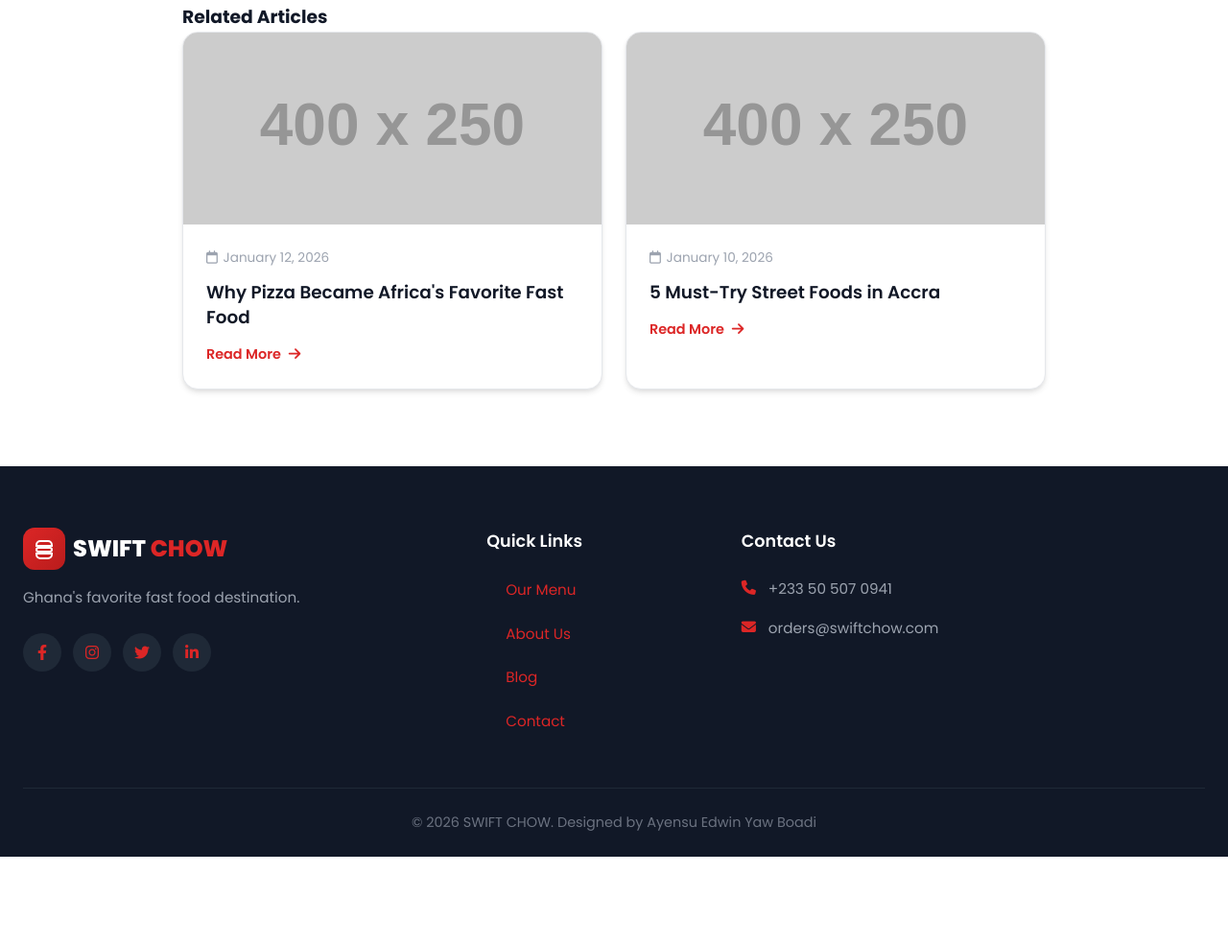
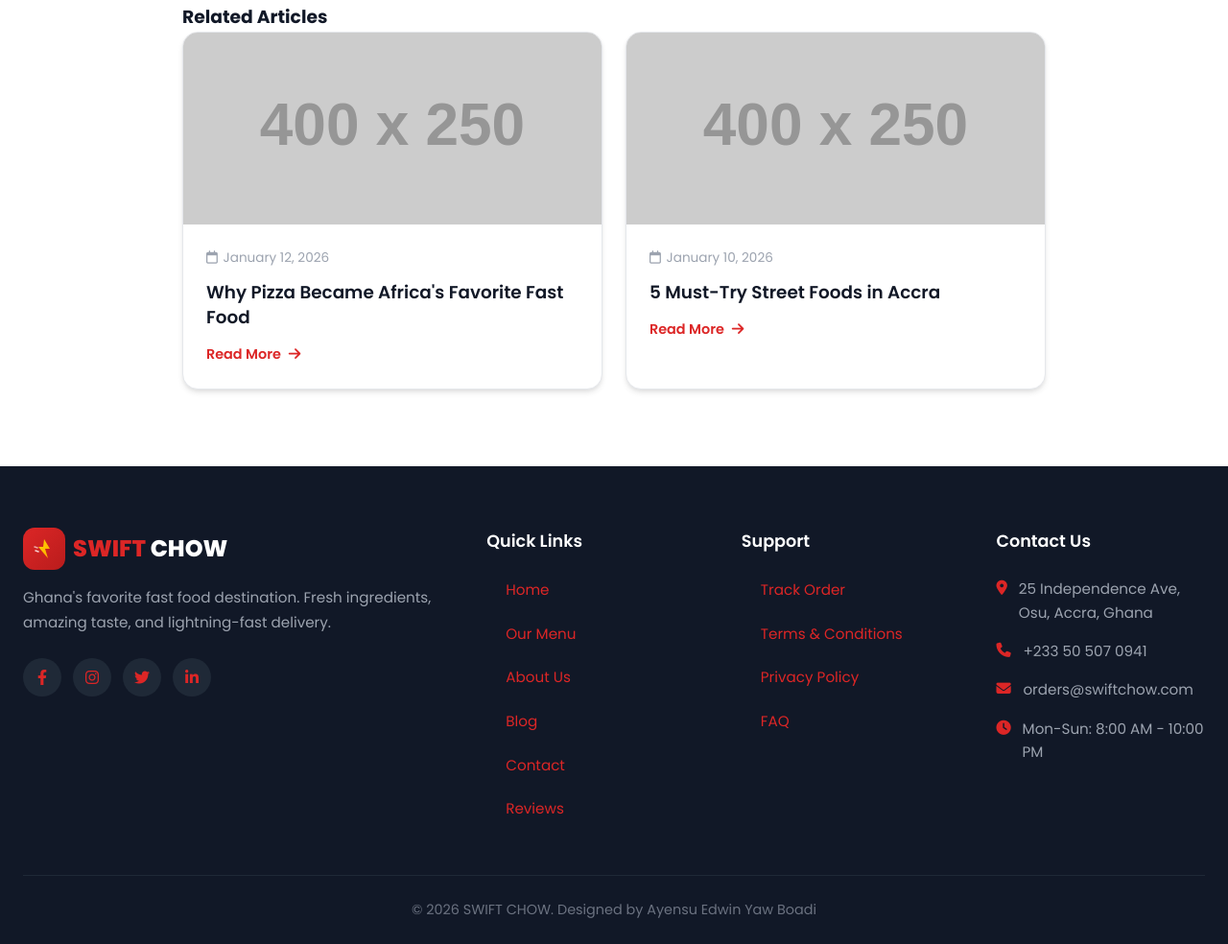
Before and after one commit to Yaw-B/swift-chow-backend, a website: page blog-post.html in a window 1280 px wide. Shown: the part 1478-2462 px from the top of the page at 96% size. Before the commit the page ends 2371 px from the top, so only its background shows below. Drawn offline with Linux system fonts and the light colour scheme; placeholder pictures from the web are drawn by us.

Commit message:
Fix: Update blog-post footer to match homepage and fix floating cart string concatenation

```diff
--- a/blog-post.html
+++ b/blog-post.html
@@ -194,34 +194,56 @@
                     <a href="index.html" class="logo">
                         <div class="logo-icon">
                             <svg width="24" height="24" viewBox="0 0 24 24" fill="none" xmlns="http://www.w3.org/2000/svg">
-                                <path d="M4 8C4 5.79086 5.79086 4 8 4H16C18.2091 4 20 5.79086 20 8V9H4V8Z" stroke="white" stroke-width="2"/>
-                                <rect x="4" y="11" width="16" height="4" rx="2" stroke="white" stroke-width="2"/>
-                                <path d="M4 17H20V18C20 20.2091 18.2091 22 16 22H8C5.79086 22 4 20.2091 4 18V17Z" stroke="white" stroke-width="2"/>
+                                <defs>
+                                    <linearGradient id="logoGrad2" x1="0%" y1="0%" x2="100%" y2="100%">
+                                        <stop offset="0%" style="stop-color:#FFD700;stop-opacity:1" />
+                                        <stop offset="100%" style="stop-color:#FFA500;stop-opacity:1" />
+                                    </linearGradient>
+                                </defs>
+                                <path d="M12 2L18 12H13L16 22L6 10H11L12 2Z" fill="url(#logoGrad2)" />
+                                <path d="M3 14L6 15" stroke="white" stroke-width="1.5" stroke-linecap="round" opacity="0.8"/>
+                                <path d="M2 10L5 11" stroke="white" stroke-width="1.5" stroke-linecap="round" opacity="0.6"/>
                             </svg>
                         </div>
-                        <span class="logo-text" style="color: white;">SWIFT <span style="color: var(--primary);">CHOW</span></span>
+                        <span class="logo-text">SWIFT <span>CHOW</span></span>
                     </a>
-                    <p>Ghana's favorite fast food destination.</p>
+                    <p>Ghana's favorite fast food destination. Fresh ingredients, amazing taste, and lightning-fast delivery.</p>
                     <div class="footer-social">
-                        <a href="#"><i class="fab fa-facebook-f"></i></a>
-                        <a href="#"><i class="fab fa-instagram"></i></a>
-                        <a href="#"><i class="fab fa-twitter"></i></a>
-                        <a href="#"><i class="fab fa-linkedin-in"></i></a>
+                        <a href="#" aria-label="Facebook"><i class="fab fa-facebook-f"></i></a>
+                        <a href="#" aria-label="Instagram"><i class="fab fa-instagram"></i></a>
+                        <a href="#" aria-label="Twitter"><i class="fab fa-twitter"></i></a>
+                        <a href="#" aria-label="LinkedIn"><i class="fab fa-linkedin-in"></i></a>
                     </div>
                 </div>
 
                 <div class="footer-column">
                     <h4>Quick Links</h4>
                     <ul class="footer-links">
+                        <li><a href="index.html">Home</a></li>
                         <li><a href="menu.html">Our Menu</a></li>
                         <li><a href="about.html">About Us</a></li>
                         <li><a href="blog.html">Blog</a></li>
                         <li><a href="contact.html">Contact</a></li>
+                        <li><a href="reviews.html">Reviews</a></li>
+                    </ul>
+                </div>
+
+                <div class="footer-column">
+                    <h4>Support</h4>
+                    <ul class="footer-links">
+                        <li><a href="tracking.html">Track Order</a></li>
+                        <li><a href="terms.html">Terms & Conditions</a></li>
+                        <li><a href="privacy.html">Privacy Policy</a></li>
+                        <li><a href="contact.html#faq">FAQ</a></li>
                     </ul>
                 </div>
 
                 <div class="footer-column">
                     <h4>Contact Us</h4>
+                    <div class="footer-contact-item">
+                        <i class="fas fa-map-marker-alt"></i>
+                        <span>25 Independence Ave, Osu, Accra, Ghana</span>
+                    </div>
                     <div class="footer-contact-item">
                         <i class="fas fa-phone"></i>
                         <span>+233 50 507 0941</span>
@@ -229,6 +251,10 @@
                     <div class="footer-contact-item">
                         <i class="fas fa-envelope"></i>
                         <span>orders@swiftchow.com</span>
+                    </div>
+                    <div class="footer-contact-item">
+                        <i class="fas fa-clock"></i>
+                        <span>Mon-Sun: 8:00 AM - 10:00 PM</span>
                     </div>
                 </div>
             </div>
--- a/js/main.js
+++ b/js/main.js
@@ -3277,16 +3277,9 @@ function updateFloatingCart() {
   // Update items preview
   const itemsContainer = document.querySelector('.floating-cart-items');
   if (itemsContainer && currentCart && currentCart.length > 0) {
-    itemsContainer.innerHTML = currentCart.map(item => `
-      <div style="padding: 8px 12px; border-bottom: 1px solid #eee; display: flex; gap: 8px; align-items: center;">
-        <img src="${item.image}" alt="${item.name}" style="width: 40px; height: 40px; border-radius: 4px; object-fit: cover;">
-        <div style="flex: 1; font-size: 0.85rem;">
-          <div style="font-weight: 500;">${item.name}</div>
-          <div style="color: var(--text-secondary);">x${item.quantity}</div>
-        </div>
-        <div style="font-weight: 600; white-space: nowrap;">GHS ${(item.price * item.quantity).toFixed(2)}</div>
-      </div>
-    `).join('');
+    itemsContainer.innerHTML = currentCart.map(item => {
+      return '<div style="padding: 8px 12px; border-bottom: 1px solid #eee; display: flex; gap: 8px; align-items: center;"><img src="' + item.image + '" alt="' + item.name + '" style="width: 40px; height: 40px; border-radius: 4px; object-fit: cover;"><div style="flex: 1; font-size: 0.85rem;"><div style="font-weight: 500;">' + item.name + '</div><div style="color: var(--text-secondary);">x' + item.quantity + '</div></div><div style="font-weight: 600; white-space: nowrap;">GHS ' + (item.price * item.quantity).toFixed(2) + '</div></div>';
+    }).join('');
   } else if (itemsContainer) {
     itemsContainer.innerHTML = '<div style="padding: 24px; text-align: center; color: var(--text-secondary); font-size: 0.9rem;">Cart is empty</div>';
   }
@@ -3298,7 +3291,7 @@ function updateFloatingCart() {
 
   const totalEl = document.querySelector('.floating-cart-total');
   if (totalEl) {
-    totalEl.textContent = `GHS ${total.toFixed(2)}`;
+    totalEl.textContent = 'GHS ' + total.toFixed(2);
   }
 }
 
```
